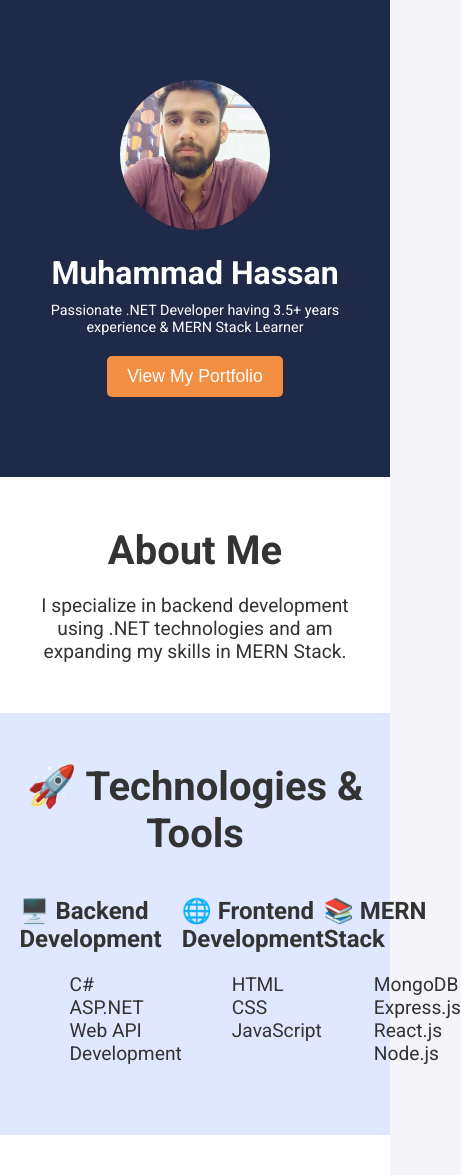
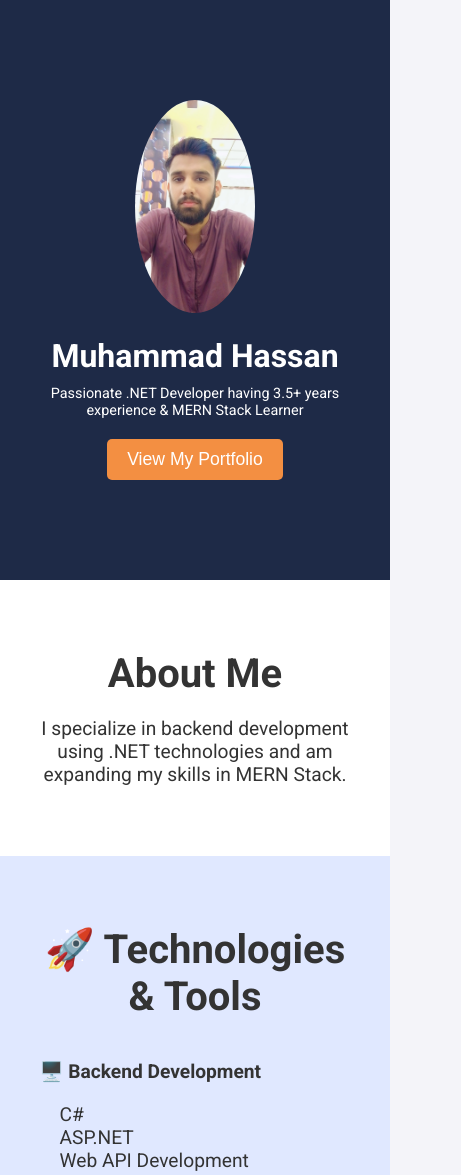
Before and after one commit to MuhammadHassan-Ghazi/MyPortfolio, a plain HTML site: page index.html in a window 390 px wide. Shown: the top 1175 px of the page, 461 px wide, since content can reach past the window. Drawn offline with Linux system fonts and the light colour scheme.

Commit message:
modified

```diff
--- a/style.css
+++ b/style.css
@@ -69,13 +69,24 @@ body {
     animation: fadeIn 1.5s ease-out, slideUp 1s ease-out;
 }
 
+/* Circle Image */
 .hero img {
-    border-radius: 50%;
     width: 150px;
+    height: 150px;
+    border-radius: 50%; /* Makes it a circle */
+    object-fit: cover;
+    margin-bottom: 20px;
+}
+
+/* Uncomment below for rectangle image */
+/*
+.hero img {
+    width: 250px;
     height: 150px;
     object-fit: cover;
     margin-bottom: 20px;
 }
+*/
 
 .hero h1 {
     font-size: 3rem;
@@ -122,7 +133,6 @@ body {
 .technologies {
     padding: 50px 0;
     background-color: #E0E8FF;
-    /* text-align: center; */
     animation: fadeIn 1.5s ease-out, slideRight 1s ease-out;
 }
 
@@ -149,6 +159,11 @@ body {
 
 .technologies ul li {
     font-size: 1.2rem;
+}
+
+.skills {
+    display: flex;
+    justify-content: space-between;
 }
 
 /* Portfolio Section */
@@ -237,11 +252,6 @@ footer p {
     font-size: 1.1rem;
 }
 
-.skills{
-    display: flex;
-    justify-content: space-between;
-}
-
 /* Mobile Responsiveness */
 @media screen and (max-width: 768px) {
     .hero h1 {
@@ -267,6 +277,33 @@ footer p {
     .contact h2 {
         font-size: 2rem;
     }
+
+    .technologies .skills {
+        flex-direction: column;
+    }
+
+    .technologies .category h3 {
+        font-size: 1.2rem;
+    }
+
+    .technologies ul {
+        margin-left: 20px;
+    }
+
+    .hero img {
+        width: 50%; /* Adjusted for mobile responsiveness */
+        max-width: 120px;
+        height: auto;
+    }
+
+    .container {
+        width: 90%;
+        padding: 20px;
+    }
+
+    section {
+        padding: 40px 0;
+    }
 }
 
 @media screen and (max-width: 480px) {
@@ -280,9 +317,22 @@ footer p {
 
     .projects {
         grid-template-columns: 1fr;
+        padding: 10px;
     }
 
     .contact h2 {
         font-size: 1.8rem;
     }
+
+    .contact-links li {
+        margin: 15px 0;
+    }
+
+    .contact-links a {
+        font-size: 1.1rem;
+    }
+
+    section {
+        padding: 20px 0;
+    }
 }
```
